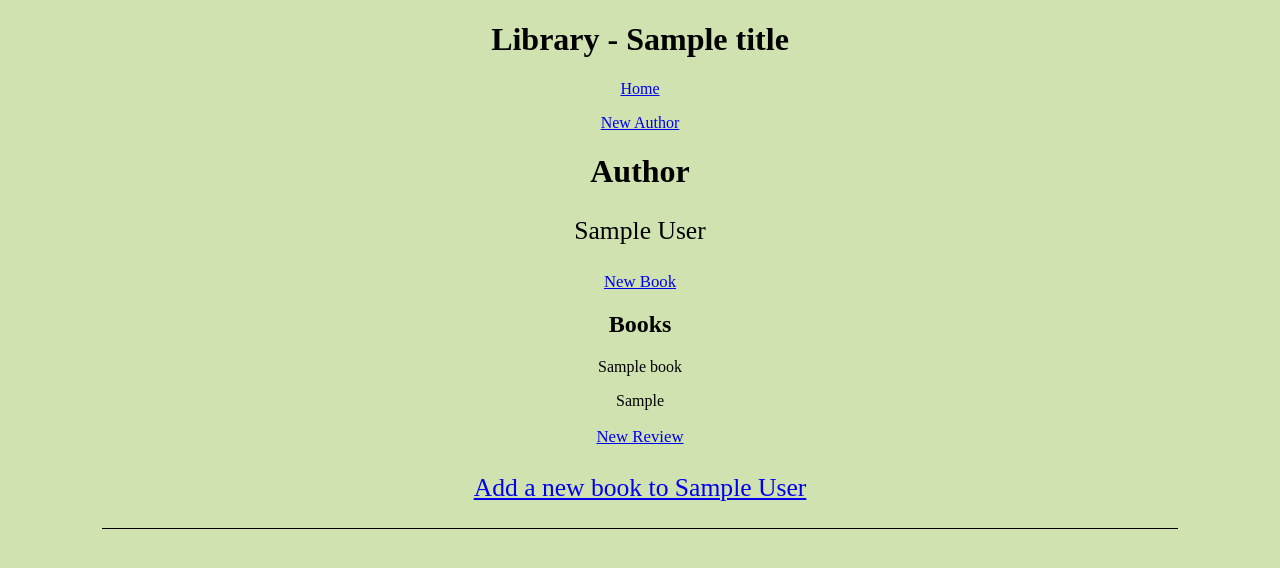
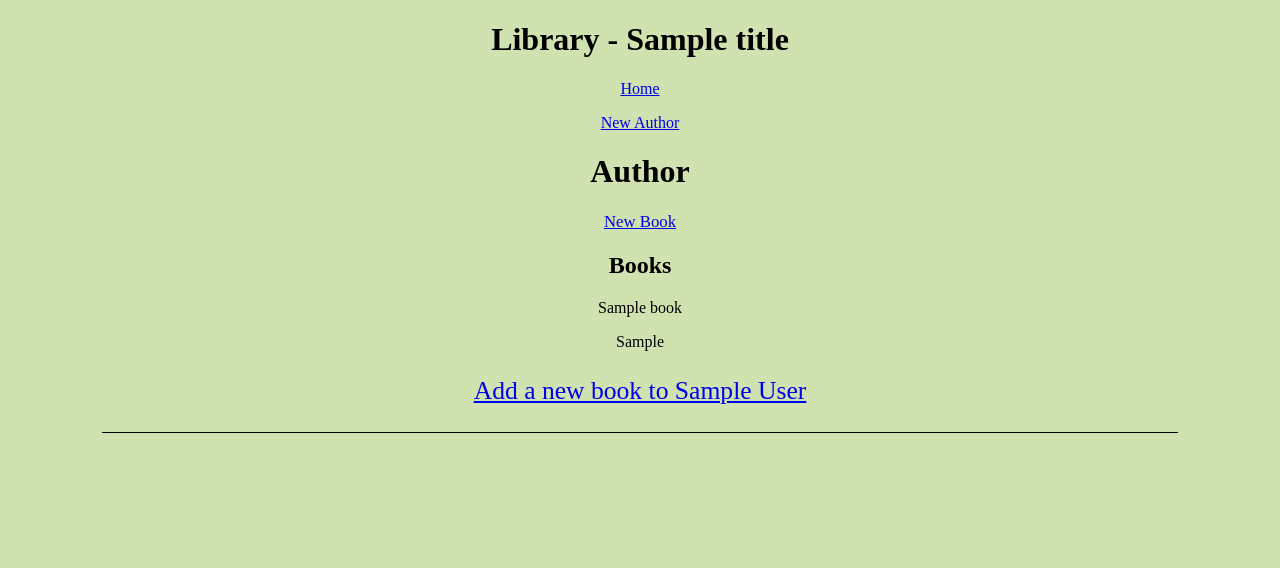
Before and after one commit to Yoannoay/Library, a Flask app: template frontend/application/templates/index.html in a window 1280 px wide. Shown: the top 568 px of the page. Run offline with Flask 2, Linux system fonts and the light colour scheme; the template is opened without the code that fills it: most values are stand-ins (such as "Sample title", 1, 10 or a date in 2020).

Commit message:
cleaning

```diff
--- a/frontend/application/templates/index.html
+++ b/frontend/application/templates/index.html
@@ -6,7 +6,6 @@
 
         <h1 style="text-align:center;">Author</h1>
 
-            <p style="font-size:160%; text-align:center;"> {{ authors["Author"] }} </p>
 
             <p style="font-size:105%; text-align:center;"> <a href="{{ url_for('create_book', id = authors["Author ID: "] ) }}"> New Book</a> </p>
 
@@ -24,7 +23,7 @@
 
             <p style="text-align:center;"> {{ book }} </p>
             <p style="text-align:center;"> {{ authors["Book ID: "] }} </p>
-            <p style="font-size:105%; text-align:center;"> <a href="{{ url_for('create_review', id = (authors["Book ID: "])  ) }}"> New Review</a> </p>
+            {# <!-- <p style="font-size:105%; text-align:center;"> <a href="{{ url_for('create_review', id = (authors["Book ID: "])  ) }}"> New Review</a> </p> --> #}
 
 
 
```
